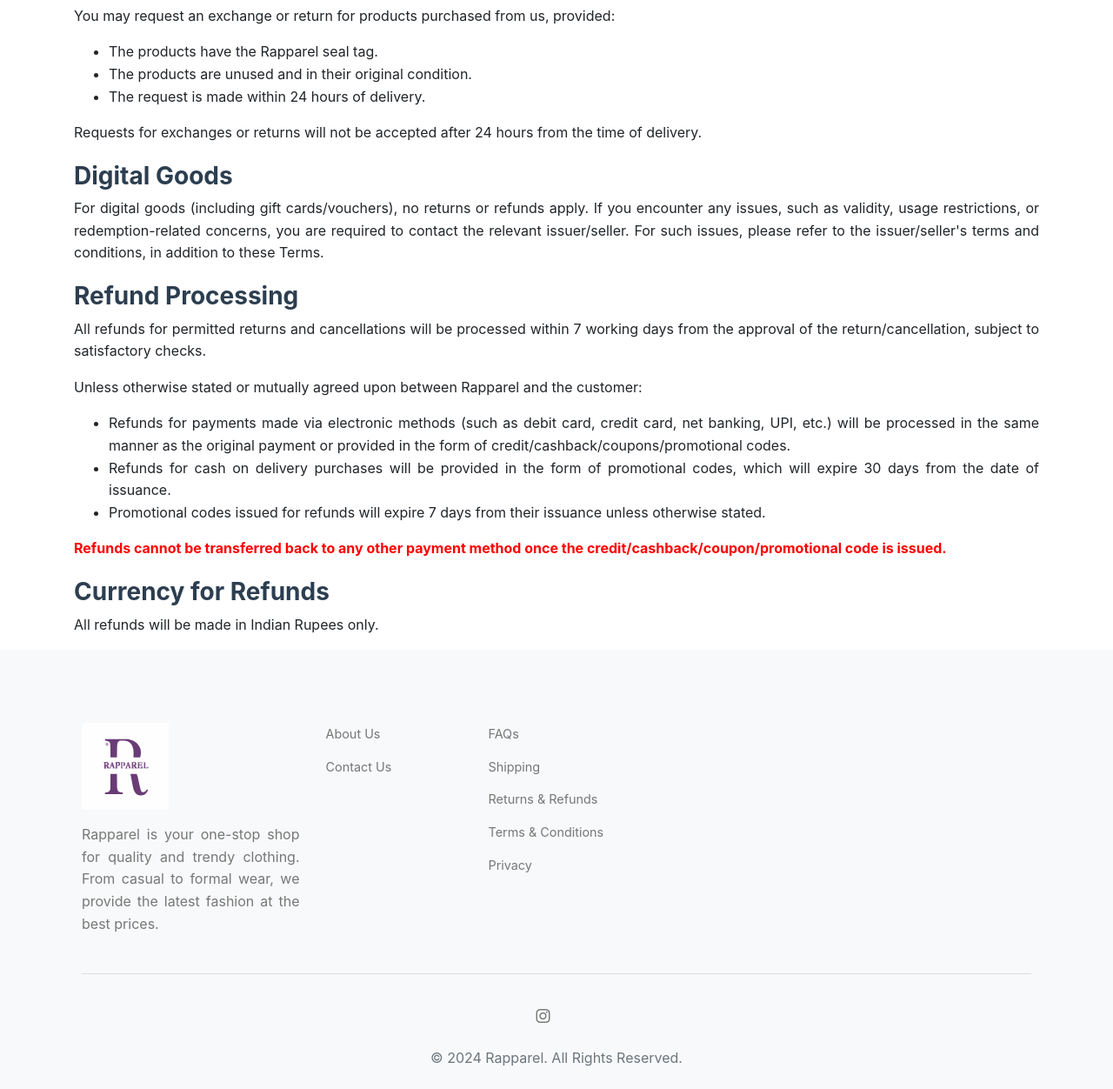
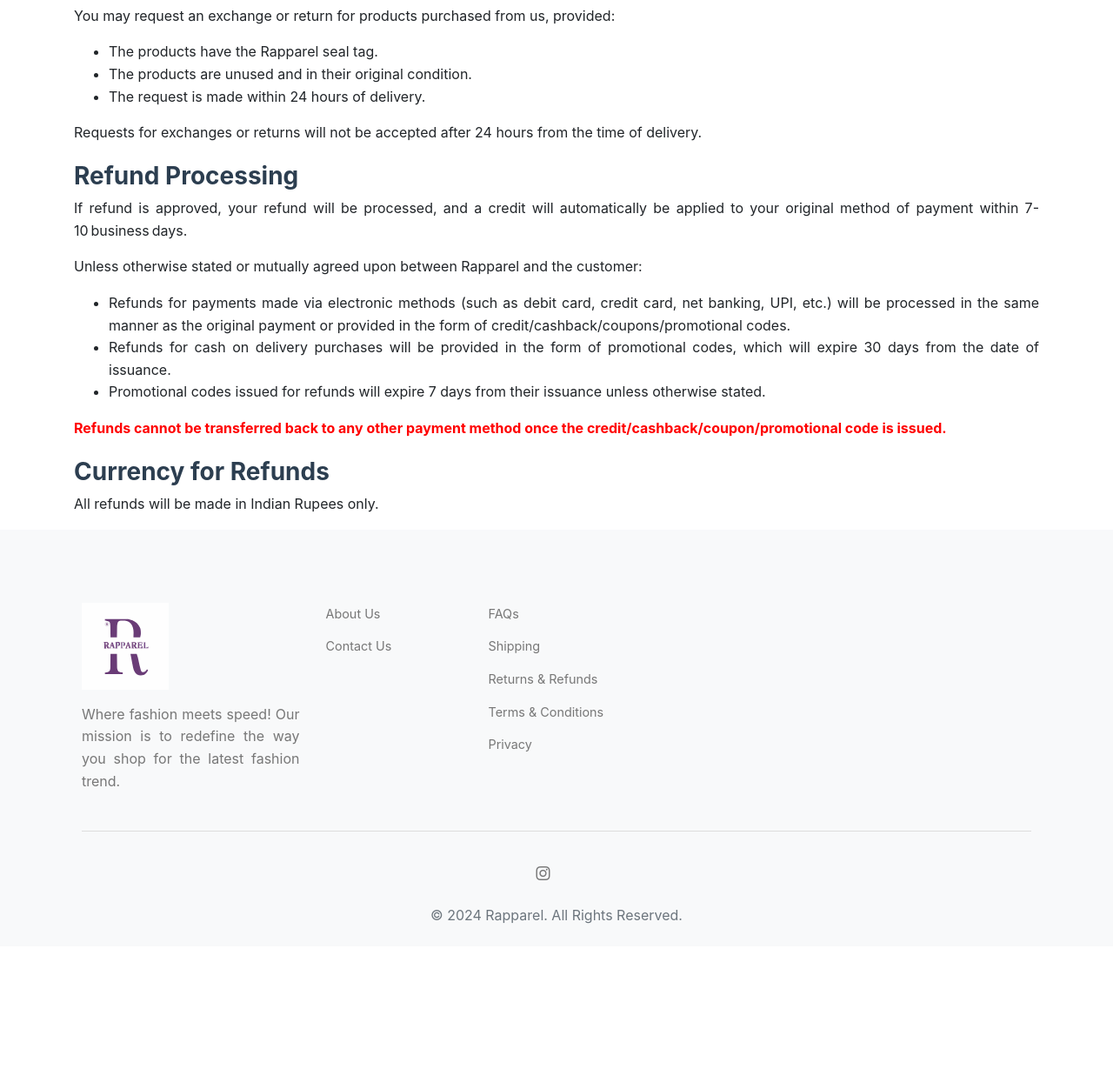
Before and after one commit to CK23004/rapparel-pf, a Django app: page /return-refund-policy/ in a window 1280 px wide. Shown: the part 703-1955 px from the top of the page at 87% size. After the commit the page ends 1765 px from the top, so only its background shows below. Run offline with Django 5.2, Linux system fonts and the light colour scheme; data that the repository does not hold is empty; parts of the project's set-up code (start-up, migrations or seed data) failed here and were passed over; some libraries are stand-ins or nearby versions.

Commit message:
Return Policy Changed

```diff
--- a/quickcommerce/templates/base_index.html
+++ b/quickcommerce/templates/base_index.html
@@ -163,7 +163,7 @@
         <div class="col-lg-3 col-md-6 mb-4">
           <img src="{%  static 'img/logo.svg'  %}" alt="Rapparel Logo" width="100" height="100">
           <p class="mt-3">
-            Rapparel is your one-stop shop for quality and trendy clothing. From casual to formal wear, we provide the latest fashion at the best prices.
+            Where fashion meets speed! Our mission is to redefine the way you shop for the latest fashion trend.
           </p>
         </div>
         <!-- <div class="col-lg-2 col-md-6 mb-4">
--- a/quickcommerce/templates/legal/return-refund.html
+++ b/quickcommerce/templates/legal/return-refund.html
@@ -56,10 +56,11 @@
     <li>The request is made within 24 hours of delivery.</li>
 </ul>
 <p>Requests for exchanges or returns will not be accepted after 24 hours from the time of delivery.</p>
-<h3 class="section-title">Digital Goods</h3>
-<p>For digital goods (including gift cards/vouchers), no returns or refunds apply. If you encounter any issues, such as validity, usage restrictions, or redemption-related concerns, you are required to contact the relevant issuer/seller. For such issues, please refer to the issuer/seller's terms and conditions, in addition to these Terms.</p>
+<!-- <h3 class="section-title">Digital Goods</h3>
+<p>For digital goods (including gift cards/vouchers), no returns or refunds apply. If you encounter any issues, such as validity, usage restrictions, or redemption-related concerns, you are required to contact the relevant issuer/seller. For such issues, please refer to the issuer/seller's terms and conditions, in addition to these Terms.</p> -->
 <h3 class="section-title">Refund Processing</h3>
-<p>All refunds for permitted returns and cancellations will be processed within 7 working days from the approval of the return/cancellation, subject to satisfactory checks.</p>
+<!-- <p>All refunds for permitted returns and cancellations will be processed within 7 working days from the approval of the return/cancellation, subject to satisfactory checks.</p> -->
+<p>If refund is approved, your refund will be processed, and a credit will automatically be applied to your original method of payment within 7-10 business days.</p>
 <p>Unless otherwise stated or mutually agreed upon between Rapparel and the customer:</p>
 <ul>
     <li>Refunds for payments made via electronic methods (such as debit card, credit card, net banking, UPI, etc.) will be processed in the same manner as the original payment or provided in the form of credit/cashback/coupons/promotional codes.</li>
```
